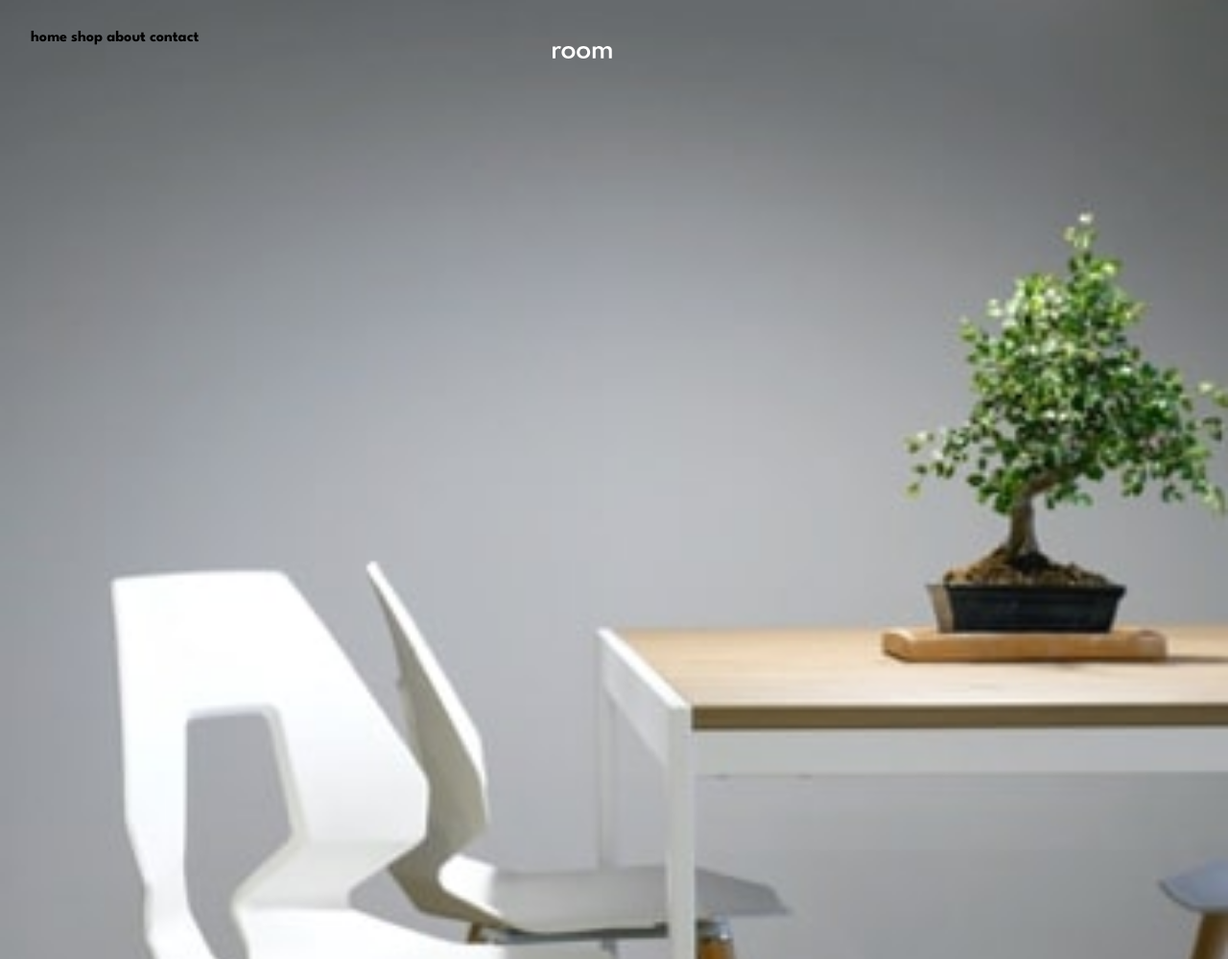
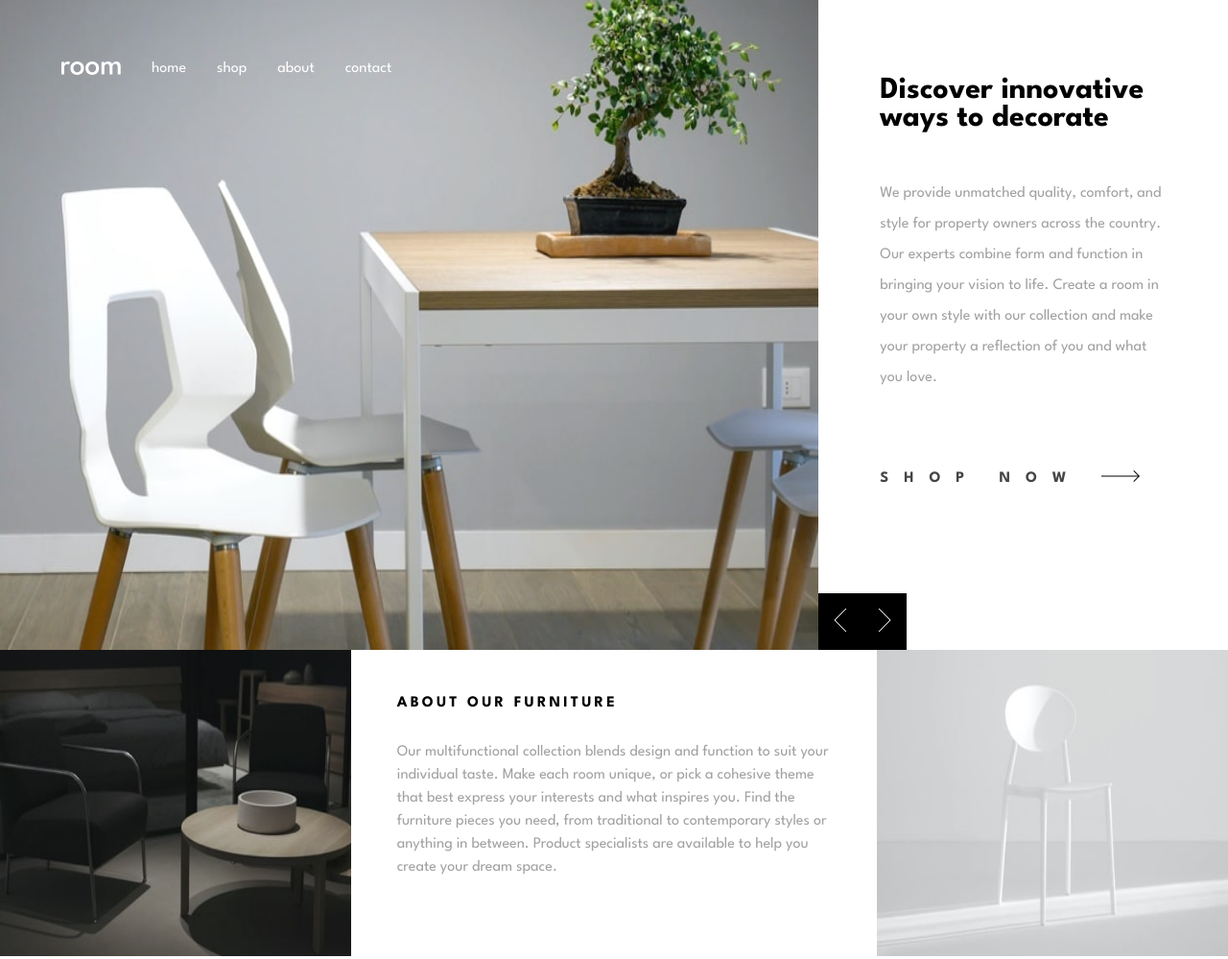
Before and after one commit to lawal-sherif-itunu/room-page-master, a plain HTML site: page index.html in a window 1280 px wide. Shown: the top 999 px of the page at 96% size. Drawn offline with Linux system fonts and the light colour scheme.

Commit message:
css review
css work through

```diff
--- a/index.html
+++ b/index.html
@@ -13,7 +13,7 @@
   <link rel="stylesheet" href="styles.css">
   <title>Frontend Mentor | Room homepage</title>
 <body>
-  <div class="head-dextop-wrapper">
+  <div class="head-mobile-wrapper">
     <div class="nav-bar">
       <div class="close-div">
         <img class="close" src="images/icon-close.svg" alt="">
@@ -32,6 +32,14 @@
     </div>
   </div>
 
+  <div class="desktop-wrapper">
+    <img class="desktop-center" src="images/logo.svg" alt="">
+    <a href="#" class="home">home</a>
+    <a href="#" class="shop">shop</a>
+    <a href="#" class="about">about</a>
+    <a href="#" class="contact">contact</a>
+  </div>
+
   <div class="main-container">
     <img class="main-img" src="images/mobile-image-hero-1.jpg" alt="">
     <div class="button">
@@ -40,7 +48,13 @@
     </div>
   </div>
 
+  <div class="desktop-top">
+    <div class="desktop-main-container">
+      <img class="desktop-image-hero" src="images/desktop-image-hero-1.jpg" alt="" class="desktop-main-img">
+    </div>
+
     <div class="section-one section">
+      <div class="section-desktop-padding">
         <h1>Discover innovative ways to decorate</h1>
         <p>We provide unmatched quality, comfort, and style for property owners across the country. Our experts combine form and function in bringing your vision to life. Create a room in your own style with our collection and make your property a reflection of you and what you love.</p>
 
@@ -48,7 +62,12 @@
           SHOP NOW
           <img src="images/icon-arrow.svg" alt="arrow">
         </a>
-
+      </div>
+      <div class="button-desktop">
+        <button class="previous-desktop"><img src="images/icon-angle-left.svg" alt=""></button>
+        <button class="next-desktop"><img src="images/icon-angle-right.svg" alt=""></button>
+      </div>
+    </div>
   </div>
 
   <div class="down-section">
--- a/sandbox.js
+++ b/sandbox.js
@@ -12,3 +12,7 @@ close.addEventListener("click", () => {
     navBar.style.display = "none"; // Show the navigation bar
     navLogo.style.display = "block"; // Hide the navigation logo
   });
+
+const nextDom = document.querySelector(".next-desktop");
+const prevDom = document.querySelector(".previous-desktop");
+const secOne = document.querySelector(".section-one");
--- a/styles.css
+++ b/styles.css
@@ -58,11 +58,13 @@ main {
   text-decoration: none;
   color: hsl(0, 0%, 0%);
   font-weight: bold;
+  margin-right: 1rem;
 }
 
 .main-container {
   display: inline-block;
   width: 100%;
+  /* height: 100%; */
   margin-top: -6rem;
   z-index: -9999;
   position: relative;
@@ -73,7 +75,12 @@ main {
   display: block;
 }
 
-.section-one, .about-div {
+img.main-img {
+  height: 100%;
+}
+
+.section-one,
+.about-div {
   padding: 2rem;
 }
 
@@ -119,6 +126,10 @@ button {
   background-color: black;
 }
 
+.button-desktop {
+  display: none;
+}
+
 h1 {
   margin-block: 1rem;
 }
@@ -153,15 +164,107 @@ a.shop-now {
   display: none;
 }
 
-@media screen and (min-width: 900px) {
+.desktop-top,
+.desktop-wrapper {
+  display: none;
+}
+
+@media screen and (min-width: 800px) {
   .nav-bar {
     display: block;
     background-color: transparent;
+    /* position: absolute; */
+  }
+
+  .close-div,
+  .top-left {
+    display: none;
+  }
+
+  .head-mobile-wrapper {
+    display: none;
+  }
+
+  .desktop-wrapper {
+    padding: 4rem;
+    display: flex;
+    gap: 2rem;
+    flex-direction: row;
+    flex-wrap: nowrap;
+    justify-content: space-between;
     position: absolute;
   }
 
-    .close-div, .top-left {
+  .desktop-wrapper a {
+    text-decoration: none;
+    color: #fff;
+  }
+
+  .main-container {
     display: none;
   }
 
+  .desktop-top {
+    display: grid;
+    grid-template-columns: 2fr 1fr;
+    z-index: -9999;
+    /* position: relative; */
   }
+
+  /* .desktop-top > * {
+    flex-shrink: 1;
+  } */
+
+  .desktop-main-container {
+    width: 100%;
+    /* position: ab; */
+  }
+
+  img.desktop-image-hero {
+    width: 100%;
+    height: 100%;
+  }
+
+  .section-desktop-padding {
+    padding: 4rem;
+  }
+
+  .section-one {
+    padding: 0;
+    height: 100%;
+    display: flex;
+    flex-direction: column;
+    justify-content: space-between;
+  }
+
+  .down-section {
+    display: grid;
+    grid-template-columns: 1fr 1.5fr 1fr;
+  }
+
+  .down-section img {
+    height: 100%;
+  }
+
+  .about-div {
+    padding: 3rem;
+  }
+
+  .button-desktop {
+    display: flex;
+    /* position: absolute; */
+    margin: 0;
+    bottom: 0;
+    right: 0;
+    /* background-color: black; */
+  }
+  .section-desktop-padding {
+    display: flex;
+    flex-direction: column;
+    justify-content: space-between;
+  }
+
+  .section-desktop-padding p {
+    line-height: 2rem;
+  }
+}
```
Also changed, not shown: 1 other file. Lines whose indentation alone changed are shown as unchanged.
